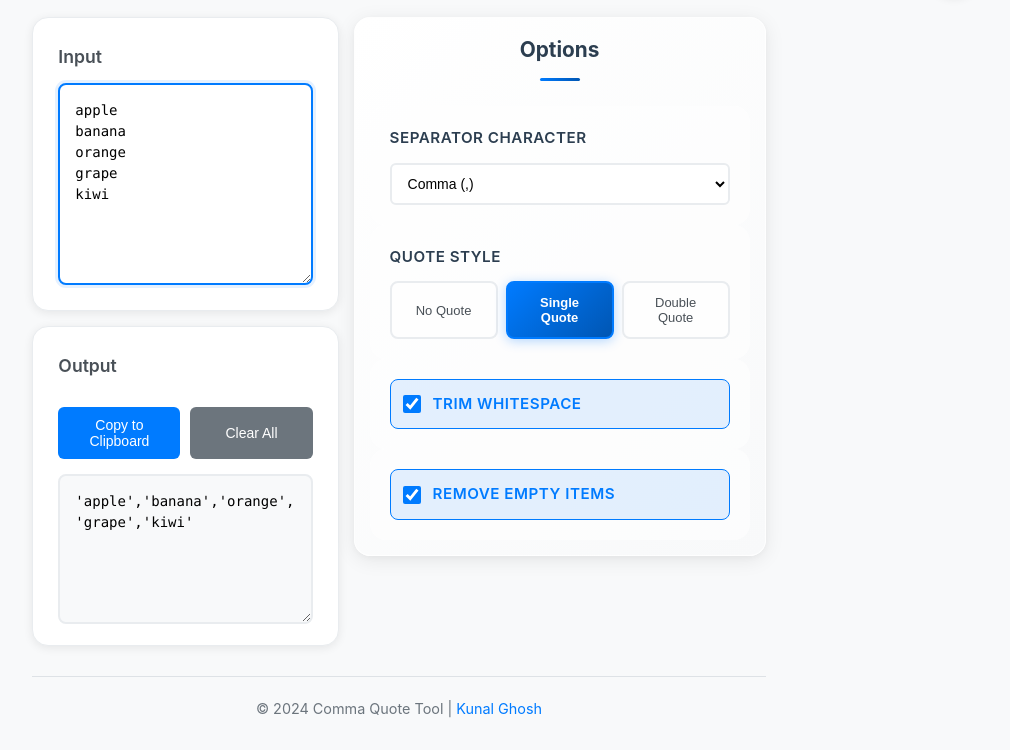
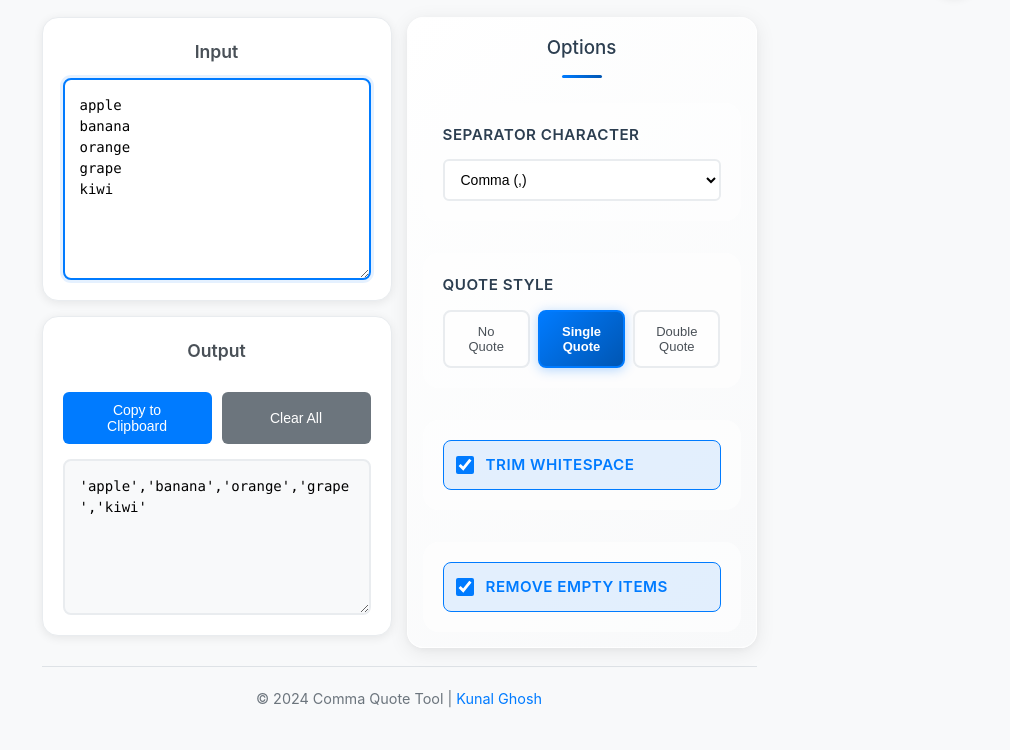
Before and after one commit to Kunal-ghosh/comma-quotes, a plain HTML site: page index.html in a window 1280 px wide. Shown: the part 74-824 px from the top of the page, without its empty margins (241-1251 px from the left). Drawn offline with Linux system fonts and the light colour scheme.

Commit message:
final style

```diff
--- a/style.css
+++ b/style.css
@@ -129,7 +129,7 @@ main {
 /* Input and Output sections */
 .input-section {
     background: white;
-    padding: 25px;
+    padding: 20px;
     margin-bottom: 15px;
     border-radius: 16px;
     box-shadow: 0 2px 10px rgba(0,0,0,0.08);
@@ -137,11 +137,12 @@ main {
     flex: 1;
     display: flex;
     flex-direction: column;
+    width: 350px;
 }
 .output-section
 {
     background: white;
-    padding: 25px;
+    padding: 20px;
     margin-bottom: 15px;
     border-radius: 16px;
     box-shadow: 0 2px 10px rgba(0,0,0,0.08);
@@ -158,6 +159,8 @@ main {
     color: #495057;
     margin-bottom: 12px;
     font-size: 1.1rem;
+    display: flex;
+    justify-content: center;
 }
 .output-section label
 {
@@ -166,6 +169,8 @@ main {
     color: #495057;
     margin-bottom: 12px;
     font-size: 1.1rem;
+    display: flex;
+    justify-content: center;
 }
 textarea {
     flex: 1;
@@ -209,7 +214,7 @@ textarea::placeholder {
     top: 20px;
     backdrop-filter: blur(10px);
     transition: all 0.3s ease;
-    /* width: 25vw; */
+    width: 350px;
     display: flex;
     flex-direction: column;
     flex-shrink: 0;
@@ -225,8 +230,8 @@ textarea::placeholder {
 .options-section h3 {
     color: #2c3e50;
     margin-bottom: 25px;
-    font-size: 1.3rem;
-    font-weight: 700;
+    font-size: 1 rem;
+    font-weight: 500;
     text-align: center;
     position: relative;
     padding-bottom: 15px;
@@ -253,6 +258,7 @@ textarea::placeholder {
     transition: all 0.2s ease;
     display: flex;
     flex-direction: column;
+    margin-bottom: 32px;
 }
 
 .option-group:hover {
```
